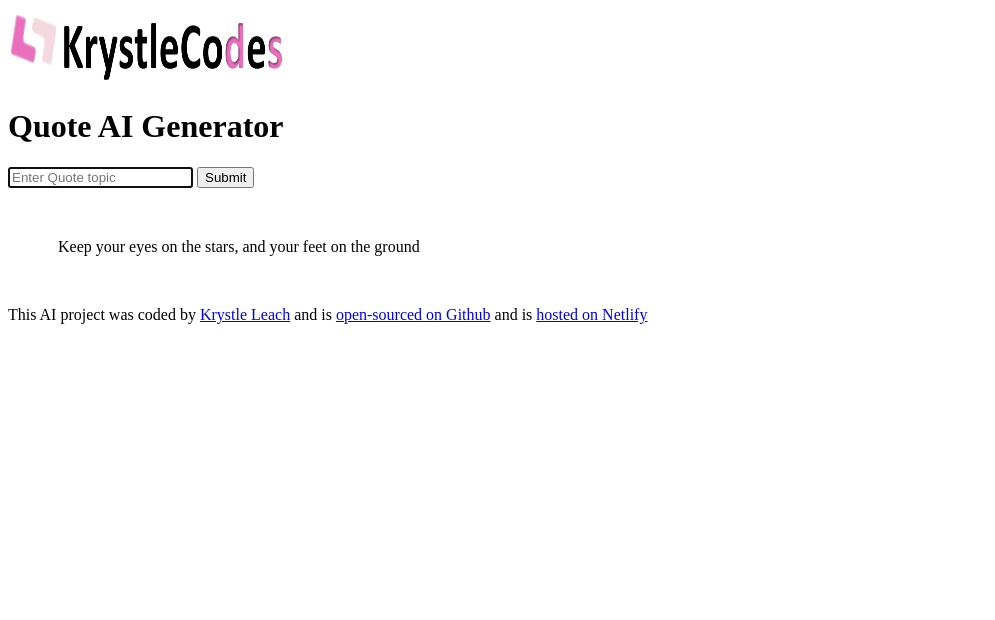
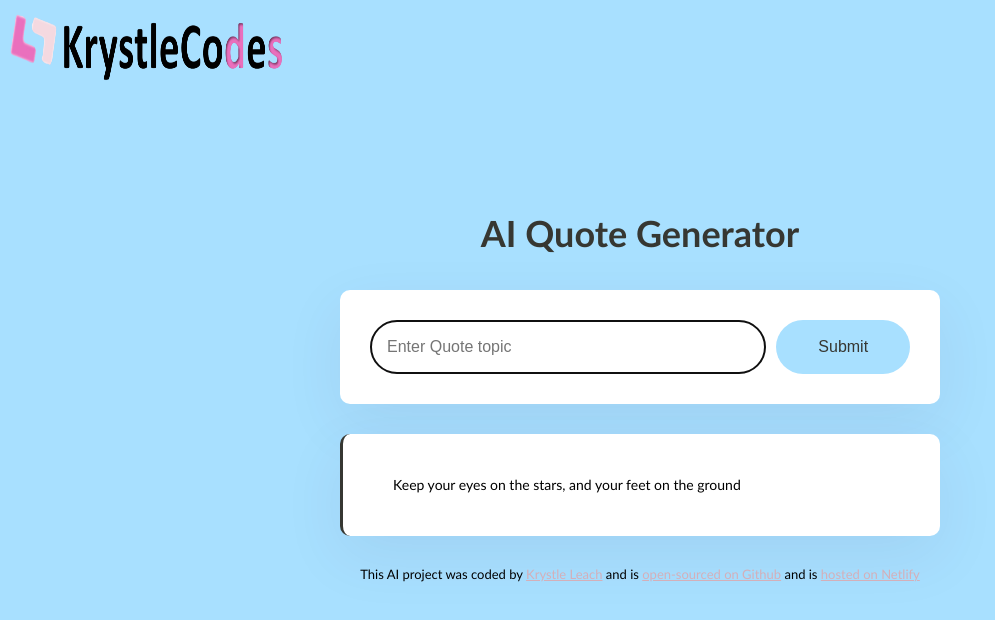
Before and after one commit to krystleL21/quote-generator, a plain HTML site: page index.html in a window 1280 px wide. Shown: the whole page, without its empty margins (0-995 px from the left). Drawn offline with Linux system fonts and the light colour scheme.

Commit message:
Added styling to the project

```diff
--- a/index.html
+++ b/index.html
@@ -8,8 +8,9 @@
 </head>
 <body>
     <img id="kllogo" src="image/Krystlecodeslogo_2.png"/>
+    <div class="container">
 <header>
-    <h1>Quote AI Generator</h1>
+    <h1>AI Quote Generator</h1>
 </header>
 
 <main>
@@ -19,8 +20,12 @@
         placeholder="Enter Quote topic"
         autofocus
         required autocomplete="off"
+        class="instructions"
         />
-        <input type="submit" />
+        <input
+        type="submit"
+        class="submit-button"
+        />
 
     </form>
     <div id="quotePL">
@@ -32,6 +37,7 @@
         <a href="https://github.com/krystleL21/quote-generator.git" target="_blank">open-sourced on Github</a> and is
         <a href="https://aiquotegenerators.netlify.app" target="_blank">hosted on Netlify</a>
     </footer>
+</div>
     <script src="src/quoteaigen.js"></script>
 </body>
 </html>
--- a/src/quoteai.css
+++ b/src/quoteai.css
@@ -1,10 +1,67 @@
 body {
-    background-color: white;
+    background-color: #A8e0ff;
+    font-family:'Gill Sans', 'Gill Sans MT', Calibri, 'Trebuchet MS', sans-serif;
+}
+.container {
+    margin: 120px auto;
+    max-width: 600px;
+}
+h1 {
+    text-align:center;
+    font-weight:800;
+    font-size: 36px;
+    line-height: 1.5;
+    color: #363732;
+}
+header {
+    margin-bottom: 30px;
 }
 #kllogo {
     width: 300px;
     height: 75px;
 }
 #quotePL{
+    font-size: 14px;
+    background-color: white;
     padding: 50px;
+    line-height: 2px;
+    border-left: 3px solid #363732;
+    border-radius: 10px;
+    box-shadow:0px 20px 60px rgba(65, 50, 100, 0.08);
 }
+a {
+    color: #D4afb9;
+}
+form {
+    padding: 30px;
+    background-color: white;
+    box-shadow:0px 20px 60px rgba(65, 50, 100, 0.08);
+    border-radius: 10px;
+    display: flex;
+    margin-bottom: 30px;
+
+}
+.instructions {
+    padding: 16px;
+    border: 1px solid rgb(39, 33, 66, 0.5);
+    width: 80%;
+    font-size: 16px;
+    border-radius: 50px;
+    line-height: 20px;
+    color: #363732;
+}
+.submit-button {
+    margin-left: 10px;
+    background: #A8e0ff;
+    color: #363732;
+    border: none;
+    width: 150px;
+    font-size: 16px;
+    border-radius: 50px;
+    padding: 14px 24px;
+}
+footer {
+    text-align: center;
+    font-size: 13px;
+    margin-top: 30px;
+}
```
